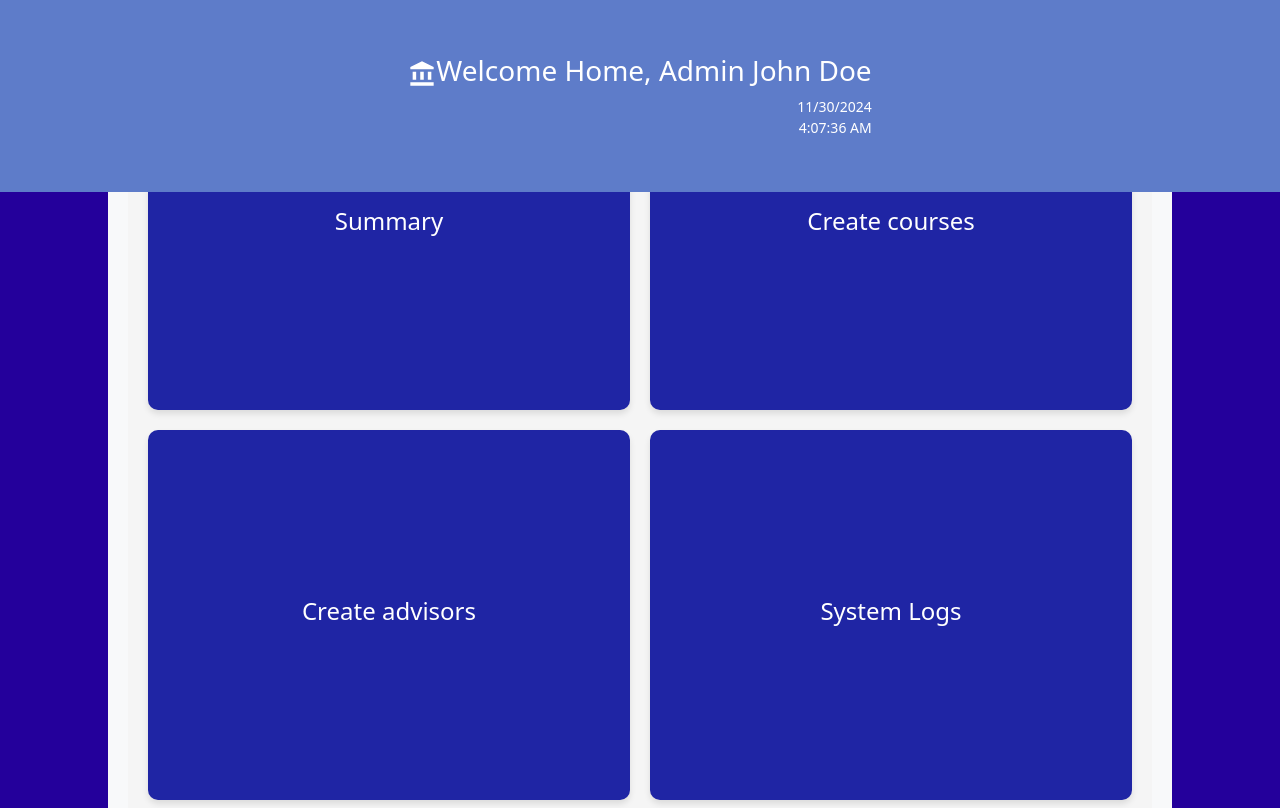
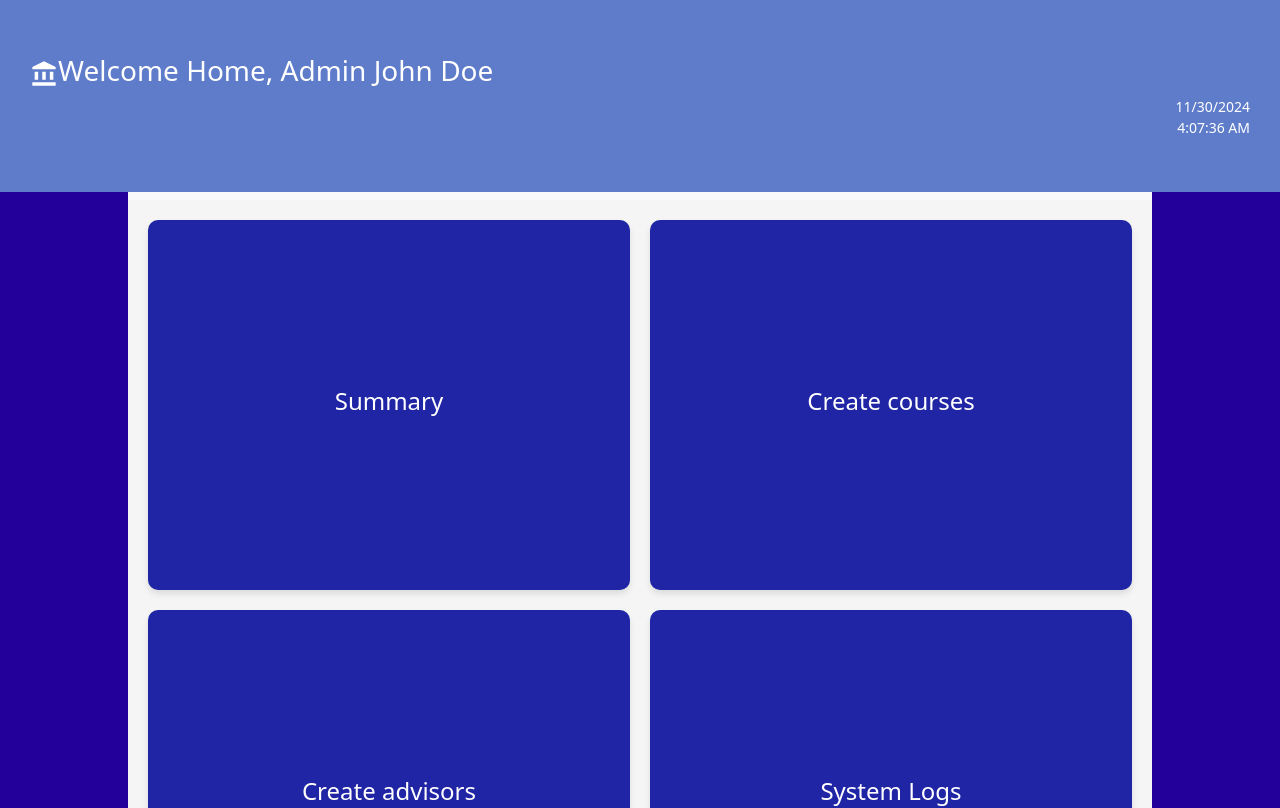
Before and after one commit to ahmedlamidi/Software_Engineering, a React (Vite) app: page /admin in a window 1280 px wide. Shown: the top 808 px of the page. Built offline with nearby package versions, Linux system fonts and the light colour scheme.

Commit message:
More changes

```diff
--- /dev/null
+++ b/src/StudentSummary/Home.css
@@ -0,0 +1,124 @@
+.container-home {
+    display: flex;
+    flex-direction: column;
+    width: 90vw;
+    margin-top: 100px;
+    margin-left: 30px;
+    top: 0;
+    left: 0;
+    background: #fff;
+    padding-bottom: 30px;
+}
+
+.header-container {
+        /* display: flex; */
+        flex-direction: column;
+        justify-content: space-between;
+        align-items: center;
+        position: fixed;
+        top: 0; /* Sticks to the top of the page */
+        left: 0; /* Ensures it spans full width */
+        width: 100vw; /* Full viewport width */
+        background-color: #5e7cc9; /* Indigo background color */
+        padding: 30px; /* Space inside the container */
+        z-index: 9999; /* Keeps the header above other content */
+    }
+    .ahmed-left {
+        text-align: left;
+    }
+    .ahmed-right {
+        text-align: right;
+    }
+
+
+.body-container {
+    padding-top: 200px; /*Adjust the space according to your header's height */
+    margin-bottom: 500px;
+
+}
+
+/* Wrapper for the entire section */
+.custom-container {
+
+    display: grid;
+    grid-template-columns: repeat(2, 1fr); /* Two equal-width columns */
+    grid-template-rows: repeat(2, 1fr);
+    gap: 20px;
+
+    padding: 20px;
+    background-color: #f5f5f5; /* Light background */
+    min-height: 100vh;
+    width: 80vw;
+  }
+
+  /* Individual boxes */
+  .custom-box {
+    background-color: #1f25a4; /* White background for boxes */
+    border-radius: 10px;
+    box-shadow: 0px 4px 6px rgba(0, 0, 0, 0.1); /* Subtle shadow */
+    padding: 30px;
+    display: flex;
+    text-align: center;
+    align-items: center;
+    justify-content: center;
+
+    font-size: 1.25rem; /* Slightly larger text */
+    transition: transform 0.3s, box-shadow 0.3s; /* Smooth hover effect */
+  }
+
+  /* Hover effects for boxes */
+  .custom-box:hover {
+    transform: scale(1.1); /* Slightly enlarge on hover */
+    box-shadow: 0px 6px 12px rgba(0, 0, 0, 0.2);
+
+  }
+
+  /* Adjust text size inside the boxes */
+  .custom-box h2 {
+    font-size: 1.5rem;
+    color: #ffffff; /* Dark text for better readability */
+  }
+
+.submit {
+    display: flex;
+    align-items: center;
+
+    justify-content: center;
+    width: 220px;
+    height: 59px;
+    color: white;
+    background-color: #4c00b4;
+    border-radius: 50px;
+    font-size: 20px;
+    font-weight: 700;
+    cursor: pointer;
+
+}
+
+.flex-list-item {
+  display: flex;
+  align-items: center;
+  justify-content: flex-start;
+  gap: 50px;
+}
+
+.error-popup {
+  position: fixed;
+  top: 0;
+  left: 0;
+  width: 100%;
+  height: 100%;
+  background: rgba(0, 0, 0, 0.5); /* Semi-transparent background */
+  display: flex;
+  align-items: center;
+  justify-content: center;
+  z-index: 1000;
+}
+
+.error-popup-content {
+  background: white;
+  padding: 20px;
+  border-radius: 10px;
+  text-align: center;
+  box-shadow: 0 4px 8px rgba(0, 0, 0, 0.2);
+}
--- a/src/StudentSummary/StudentSummary.css
+++ /dev/null
@@ -1,31 +0,0 @@
-/* src/StudentSummary/StudentSummary.css */
-.bg-light {
-    background-color: #f5f5f5;
-}
-
-.header-container {
-    display: flex;
-    flex-direction: column;
-    justify-content: space-between;
-    align-items: center;
-    position: fixed;
-    top: 0;
-    left: 0;
-    width: 100vw;
-    background-color: #5e7cc9;
-    padding: 30px;
-    z-index: 9999;
-}
-
-.body-container {
-    padding-top: 200px; /* Adjust space according to your header's height */
-    margin-bottom: 50px;
-    padding: 20px;
-}
-
-.summary-container {
-    background-color: white;
-    border-radius: 10px;
-    padding: 20px;
-    box-shadow: 0px 4px 6px rgba(0, 0, 0, 0.1);
-}
--- a/src/StudentSummary/StudentSummary.tsx
+++ b/src/StudentSummary/StudentSummary.tsx
@@ -1,7 +1,6 @@
-// src/StudentSummary/StudentSummary.tsx
+import "./Home.css"
 import React, { useState, useEffect } from 'react';
 import { MdAccountBalance } from "react-icons/md";
-import './StudentSummary.css';
 
 const StudentSummary: React.FC = () => {
     const [currentTime, setCurrentTime] = useState<Date>(new Date());
```
